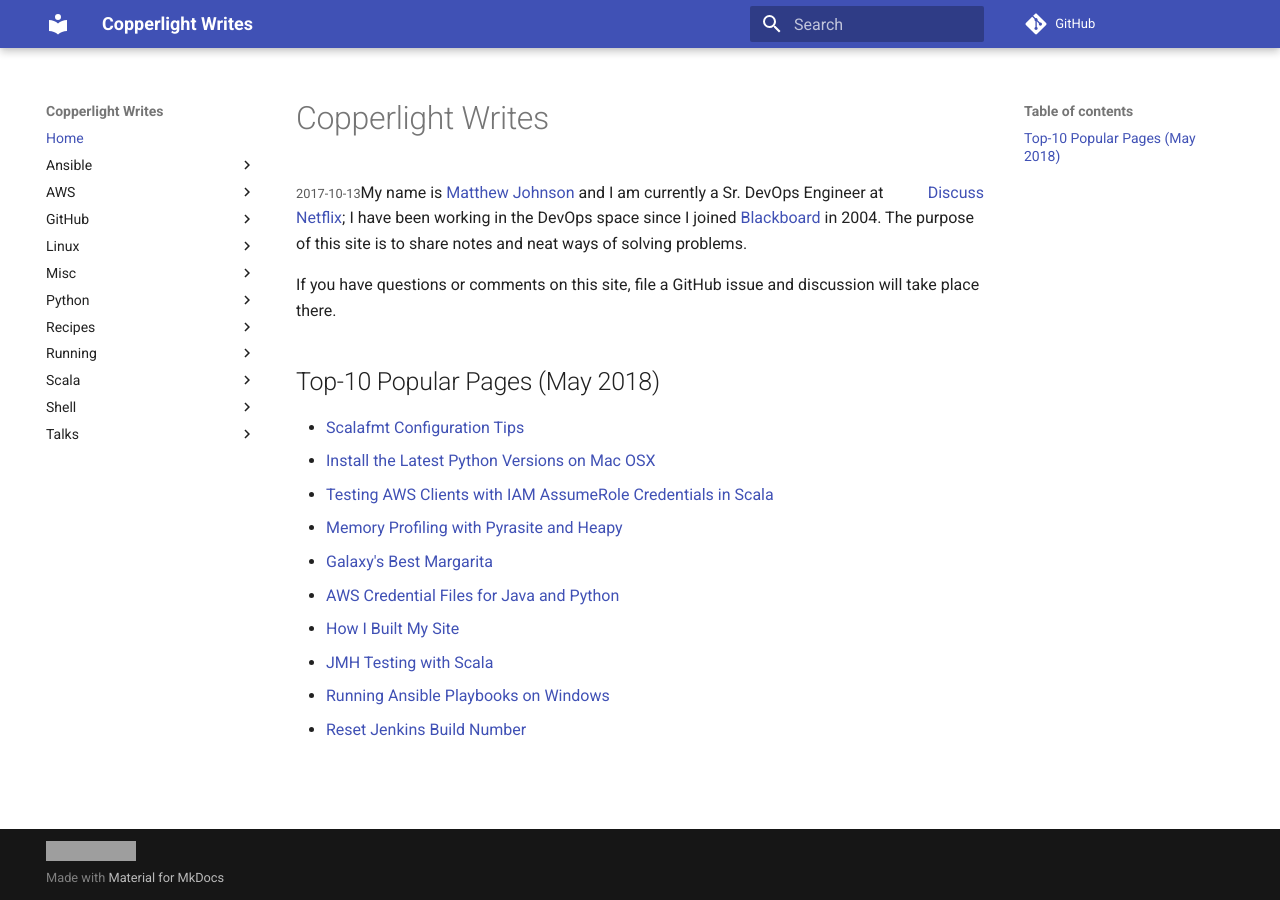
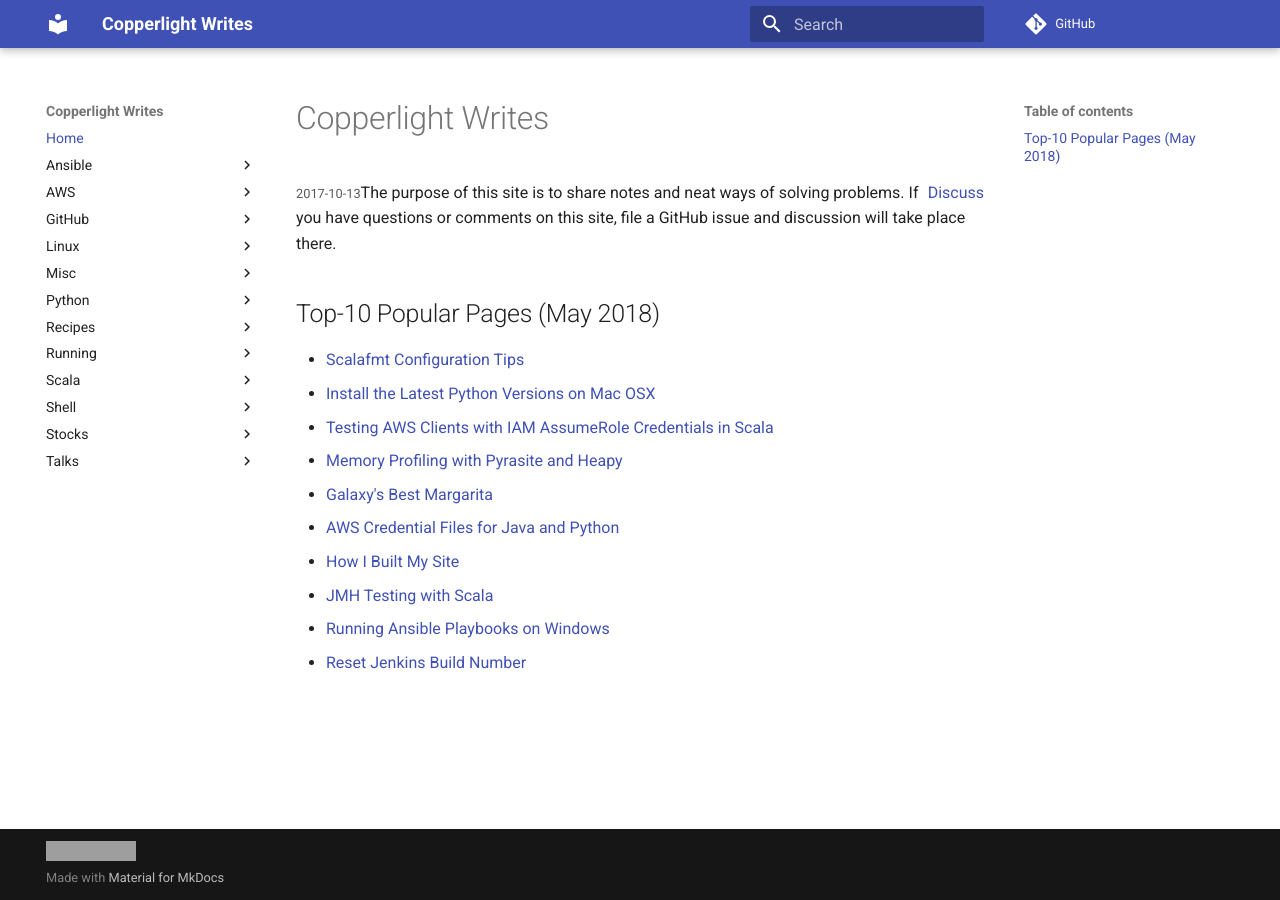
Before and after one commit to copperlight/copperlight.github.io, an MkDocs documentation site: the page built from docs/index.md, in a window 1280 px wide. Built offline with MkDocs 1.6.1 and Material for MkDocs 9.7.7, drawn with Linux system fonts in a browser that asks for light colours; some web fonts are replaced; comment, search, counter and statistics services are not loaded; old or Windows-style settings are respelled for this version of MkDocs; grey boxes are pictures that could not be loaded.

Commit message:
add nflx quarterly growth

```diff
--- a/docs/index.md
+++ b/docs/index.md
@@ -5,9 +5,8 @@
   <span class="discuss"><a class="github-button" href="https://github.com/copperlight/copperlight.github.io/issues" data-icon="octicon-issue-opened" aria-label="Discuss copperlight/copperlight.github.io on GitHub">Discuss</a></span>
 </div><br/>
 
-My name is [Matthew Johnson](http://www.linkedin.com/in/mjjohnson33) and I am currently a Sr. DevOps Engineer at [Netflix](https://www.netflix.com/); I have been working in the DevOps space since I joined [Blackboard](http://www.blackboard.com/) in 2004.  The purpose of this site is to share notes and neat ways of solving problems.
-
-If you have questions or comments on this site, file a GitHub issue and discussion will take place there.
+The purpose of this site is to share notes and neat ways of solving problems. If you have questions
+or comments on this site, file a GitHub issue and discussion will take place there.
 
 ## Top-10 Popular Pages (May 2018)
 
--- a/mkdocs.yml
+++ b/mkdocs.yml
@@ -10,7 +10,7 @@ remote_branch: master
 
 strict: True
 
-pages:
+nav:
 - Home: index.md
 - Ansible:
   - Ansible Vault and SSH Key Distribution: ansible/ansible-vault-and-ssh-key-distribution.md
@@ -55,6 +55,8 @@ pages:
   - Parsing JSON on the Command Line: shell/parsing-json-on-the-command-line.md
   - pet - CLI Snippet Manager: shell/pet-cli-snippet-manager.md
   - Schedule Ad-Hoc Jobs for Later on an Instance with atd: shell/schedule-ad-hoc-jobs-for-later-on-an-instance-with-atd.md
+- Stocks:
+  - Netflix Quarterly Growth: stocks/nflx-quarterly-subscriber-growth.md
 - Talks:
   - Favorite: talks/favorite.md
   - Netflix Atlas Telemetry - A Platform Begets an Ecosystem: talks/netflix-atlas-telemetry-a-platform-begets-an-ecosystem.md
```
Also changed, not shown: docs/stocks/nflx-quarterly-subscriber-growth.md (added, +15 -0 lines), docs/images/nflx-incremental-memberships.png (added), docs/images/nflx-memberships.png (added), 3 other files.
